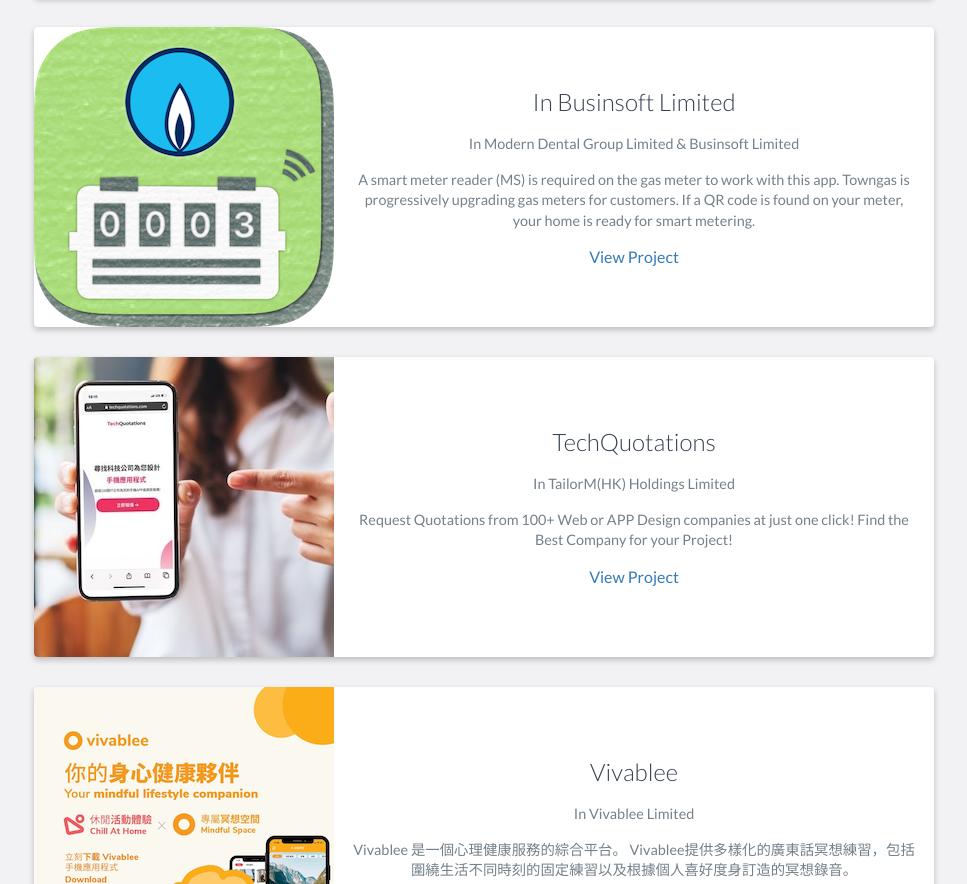
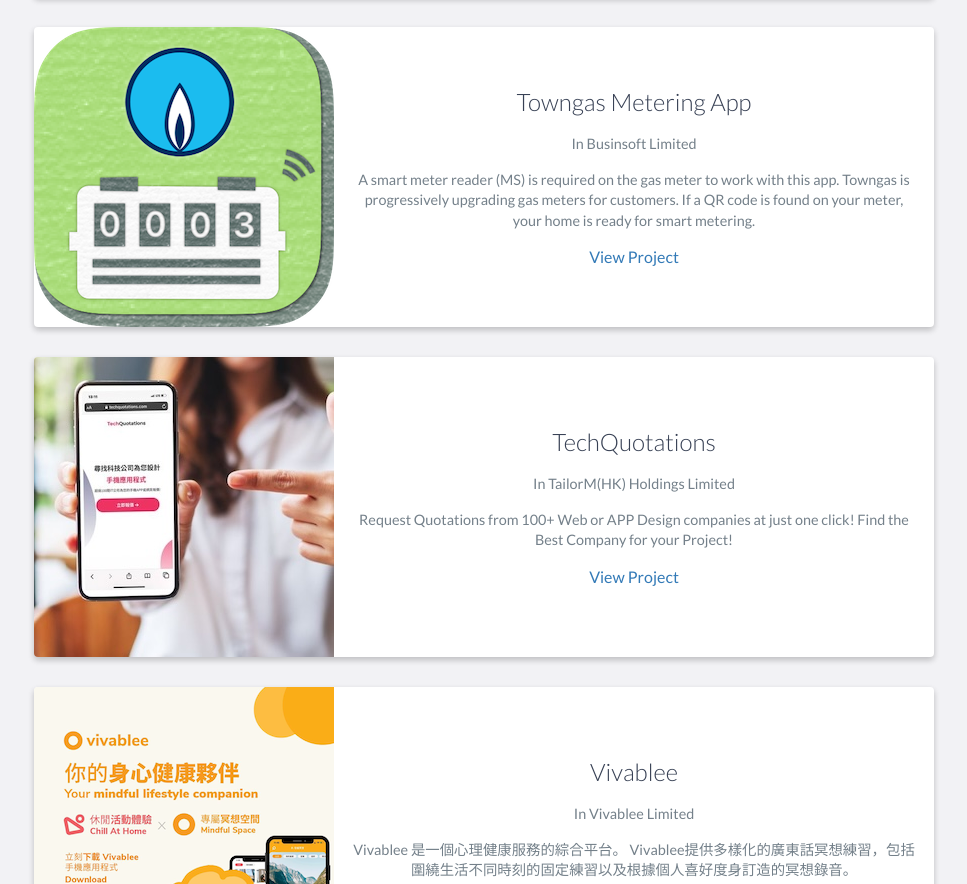
Before and after one commit to cychowai/jim-hk.io, a website: page index.html in a window 1280 px wide. Shown: the part 4554-5438 px from the top of the page, without its empty margins (156-1123 px from the left). Drawn offline with nearby package versions, Linux system fonts and the light colour scheme.

Commit message:
fix typo

```diff
--- a/index.html
+++ b/index.html
@@ -289,8 +289,8 @@
                         <img src="images/project/towngas.png" alt="towngas icon" />
                     </div>
                     <div class="project-info">
-                        <h3>In Businsoft Limited</h3>
-                        <p>In Modern Dental Group Limited & Businsoft Limited</p>
+                        <h3>Towngas Metering App</h3>
+                        <p>In Businsoft Limited</p>
                         <p>
                             A smart meter reader (MS) is required on the gas meter to work with this app. Towngas is progressively upgrading gas meters for customers. If a QR code is found on your meter, your home is ready for smart metering.                        </p>
                         <a href="https://apps.apple.com/hk/app/towngas-metering/id1238631375?l=en" rel="nofollow" target="_blank">View Project</a>
```
